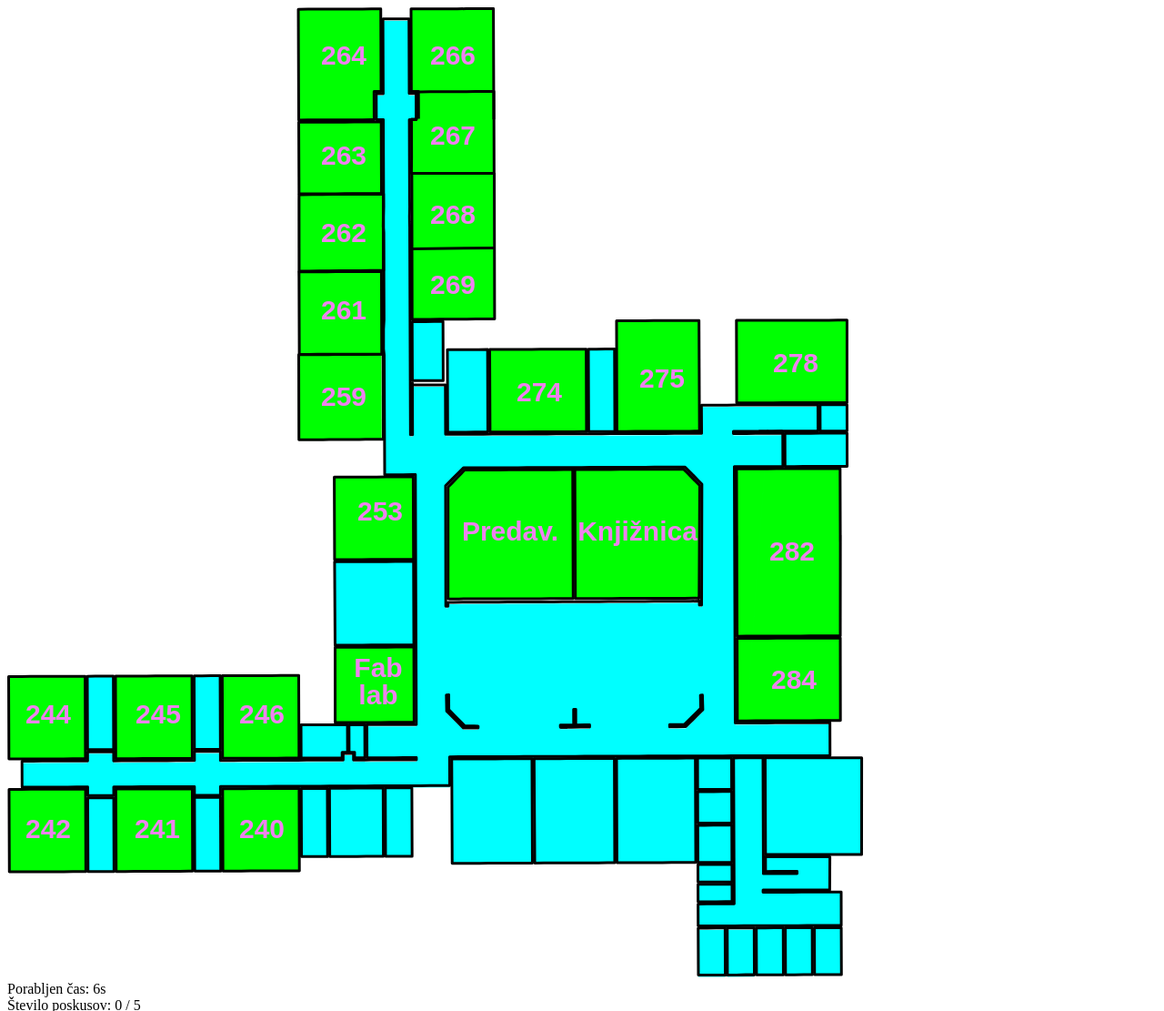
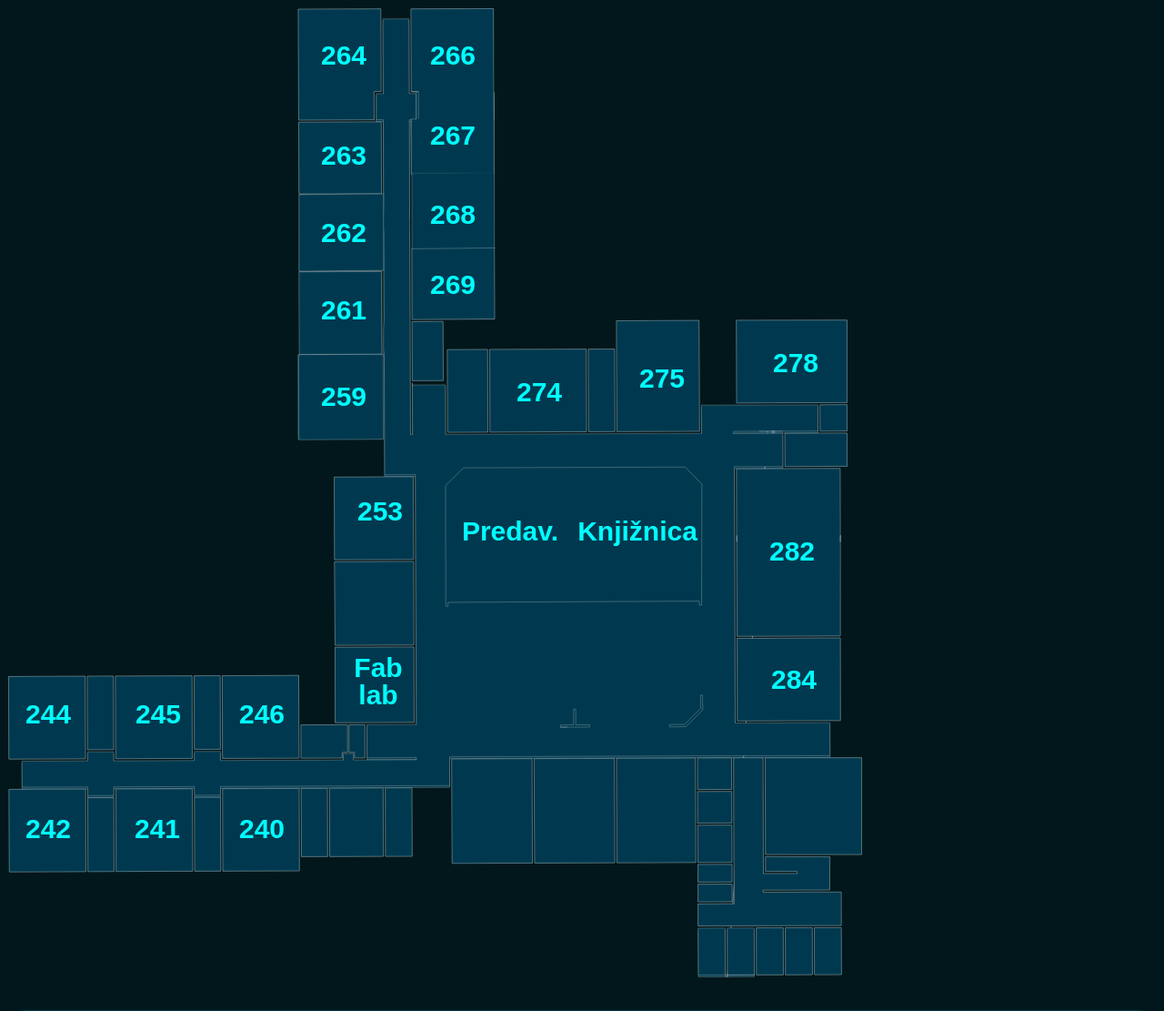
Before and after one commit to LukecZupi/SckrGeoguessr, a Flask app: page /game in a window 1280 px wide. Shown: the top 1111 px of the page at 91% size. Run offline with Flask 3, Linux system fonts and the light colour scheme.

Commit message:
update style.css and move css from in file to dedicated file in game.html

```diff
--- a/static/css/style.css
+++ b/static/css/style.css
@@ -1,16 +1,44 @@
-/* Modern, visually appealing style for the Geoguessr classroom game */
+.room-label {
+    font-family: Arial, sans-serif;
+    font-size: 30px;
+    font-weight: 700;
+    fill: #00ffff;
+    text-anchor: middle;
+    dominant-baseline: middle;
+    pointer-events: none;
+    user-select: none;
+    margin: 0;
+    padding: 0;
+}
 
 body {
-    background: linear-gradient(135deg, #01171b 0%, #00394f 100%);
-    min-height: 100vh;
-    font-family: 'Segoe UI', Arial, sans-serif;
-    color: #e0f7fa;
-    display: flex;
-    flex-direction: column;
-    align-items: center;
+    background-color: #01171b;
+}
+svg path{
+    fill: #00394f;
+    stroke: #eee;
+    stroke-width: .25;
 }
 
+svg path:hover{
+    fill: #00ff22;
+    transition: 0.6s;
+    cursor: pointer;
+}
 #timer {
+        margin: 32px 0 16px 0;
+        padding: 10px 24px;
+        background: rgba(0, 61, 77, 0.85);
+        border-radius: 20px;
+        font-size: 1.5em;
+        font-weight: bold;
+        color: #00ffff;
+        box-shadow: 0 2px 12px 0 #00394f44;
+        letter-spacing: 1px;
+}
+
+
+#attempts {
     margin: 32px 0 16px 0;
     padding: 10px 24px;
     background: rgba(0, 61, 77, 0.85);
@@ -22,57 +50,4 @@ body {
     letter-spacing: 1px;
 }
 
-.room-label {
-    font-family: 'Segoe UI', Arial, sans-serif;
-    font-size: 30px;
-    font-weight: 700;
-    fill: #00ffff;
-    text-anchor: middle;
-    dominant-baseline: middle;
-    pointer-events: none;
-    user-select: none;
-    filter: drop-shadow(0 2px 6px #00394f);
-}
-
-.classroom {
-    transition: transform 0.2s, box-shadow 0.2s;
-    cursor: pointer;
-}
-
-.classroom:hover {
-    transform: scale(1.07);
-    filter: drop-shadow(0 0 12px #00ffff);
-    z-index: 2;
-}
-
-svg path {
-    fill: #00394f;
-    stroke: #eee;
-    stroke-width: 0.25;
-    transition: fill 0.4s, stroke 0.4s;
-}
-
-svg path:hover {
-    fill: #00bcd4;
-    stroke: #00ffff;
-    transition: fill 0.4s, stroke 0.4s;
-    cursor: pointer;
-}
-
-/* Optional: style for alerts (if you use custom modals in the future) */
-.alert {
-    background: #00394f;
-    color: #00ffff;
-    border-radius: 12px;
-    padding: 18px 32px;
-    box-shadow: 0 2px 16px #00394f99;
-    font-size: 1.2em;
-    text-align: center;
-}
-
-/* Remove default margin/padding for all elements */
-* {
-    margin: 0;
-    padding: 0;
-    box-sizing: border-box;
-}
+svg path:not(.classroom) { pointer-events: none; }
--- a/templates/game.html
+++ b/templates/game.html
@@ -4,18 +4,7 @@
     <meta charset="UTF-8">
     <title>SVG Map</title>
     <meta name="viewport" content="width=device-width, initial-scale=1.0">
- 	<style>
-	  .room-label {
-		font-family: Arial, sans-serif;
-		font-size: 30px;
-		font-weight: 700;
-		fill: #ee82ee;
-		text-anchor: middle;
-		dominant-baseline: middle;
-		pointer-events: none;
-		user-select: none;
-	  }
-	</style>
+    <link rel="stylesheet" href="{{ url_for('static', filename='css/style.css') }}">
 </head>
 <body>
     <svg width="942" height="1066" viewBox="0 0 942 1066" fill="none" xmlns="http://www.w3.org/2000/svg">
```
